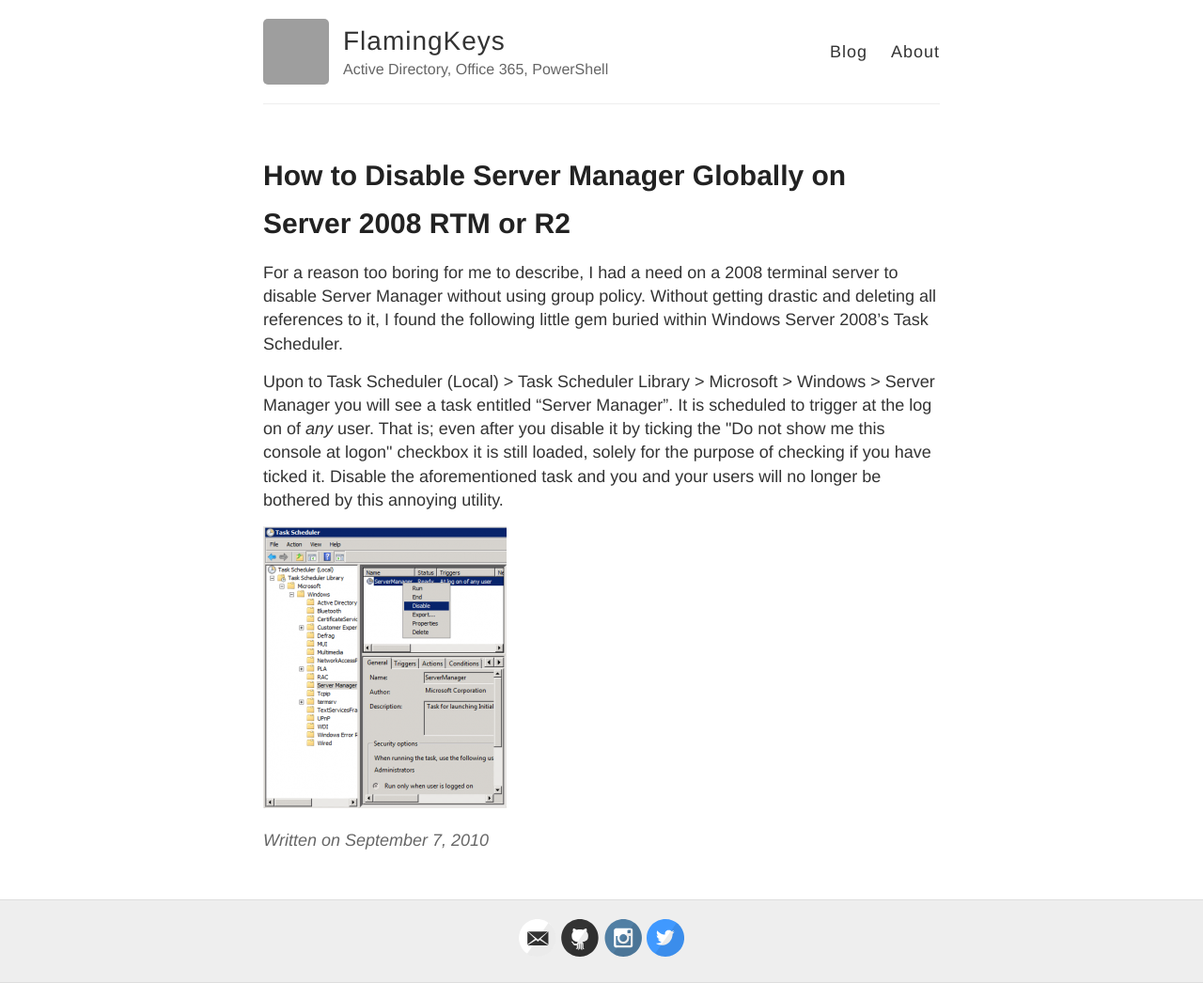
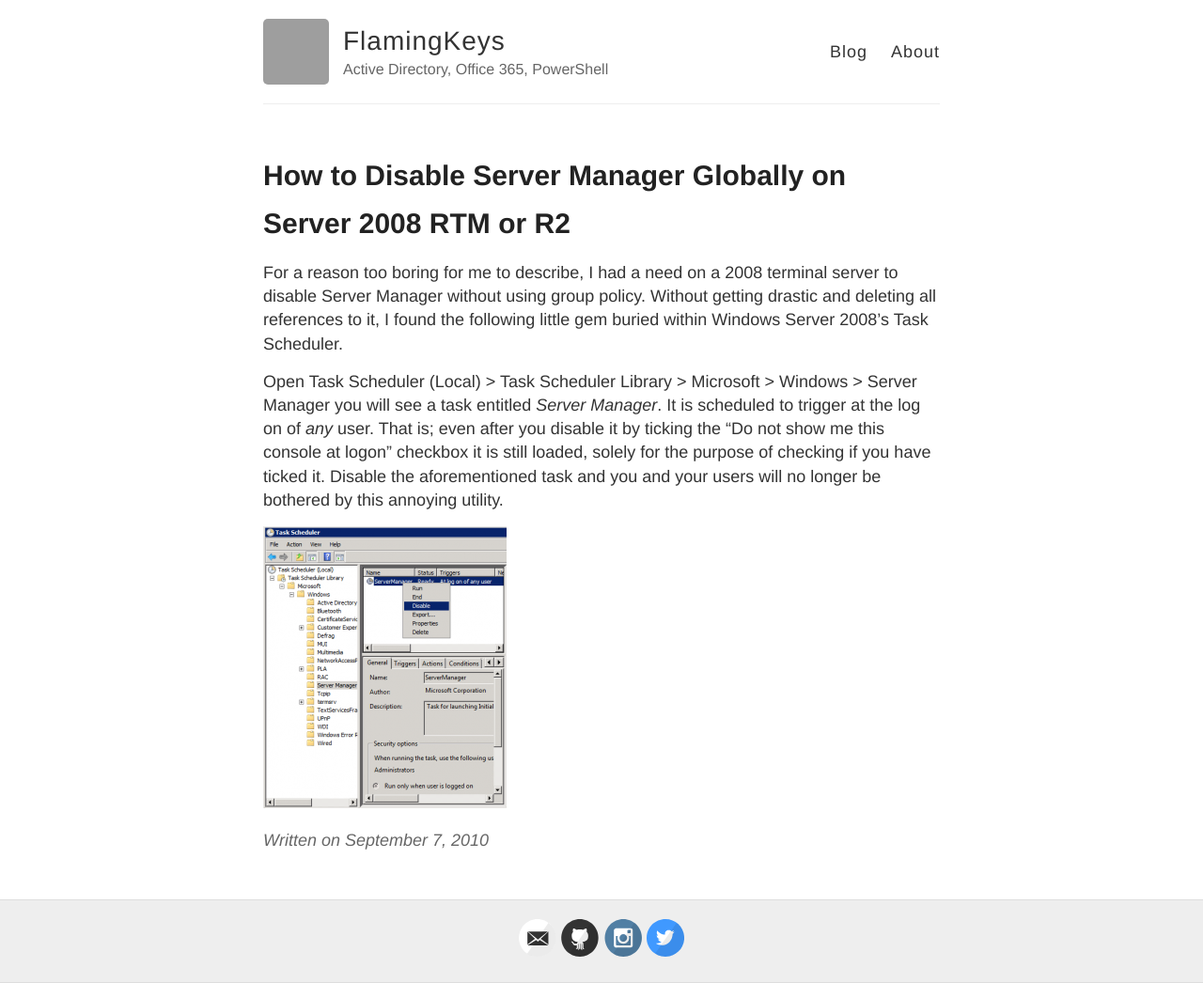
Before and after one commit to chrisbrownie/flamingkeys.com, a Jekyll site: the page built from _posts/2010-09-07-how-to-disable-server-manager-globally-on-server-2008-rtm-or-r2.md, in a window 1280 px wide. Shown: the whole page at 94% size. Built offline with Jekyll 4.4.1, drawn with Linux system fonts in a browser that asks for light colours; grey boxes are pictures that could not be loaded.

Commit message:
change to md

```diff
--- a/_posts/2010-09-07-how-to-disable-server-manager-globally-on-server-2008-rtm-or-r2.html
+++ b/_posts/2010-09-07-how-to-disable-server-manager-globally-on-server-2008-rtm-or-r2.md
@@ -43,6 +43,9 @@
   and deleting all references to it, I found the following little gem buried within
   Windows Server 2008’s Task Scheduler.
 ---
-<p>For a reason too boring for me to describe, I had a need on a 2008 terminal server to disable Server Manager without using group policy. Without getting drastic and deleting all references to it, I found the following little gem buried within Windows Server 2008’s Task Scheduler.</p>
-<p>Upon to Task Scheduler (Local) &gt; Task Scheduler Library &gt; Microsoft &gt; Windows &gt; Server Manager you will see a task entitled “Server Manager”. It is scheduled to trigger at the log on of <em>any</em> user. That is; even after you disable it by ticking the "Do not show me this console at logon" checkbox it is still loaded, solely for the purpose of checking if you have ticked it. Disable the aforementioned task and you and your users will no longer be bothered by this annoying utility.</p>
-<p><a href="https://www.flamingkeys.com/wp-content/uploads/2010/09/ServerManagerTask.png"><img class="alignnone size-medium wp-image-23" title="ServerManagerTask" src="{{ site.baseurl }}/assets/ServerManagerTask-259x300.png" alt="Server Manager Task" width="259" height="300" /></a></p>
+
+For a reason too boring for me to describe, I had a need on a 2008 terminal server to disable Server Manager without using group policy. Without getting drastic and deleting all references to it, I found the following little gem buried within Windows Server 2008’s Task Scheduler.
+
+Open Task Scheduler (Local) &gt; Task Scheduler Library &gt; Microsoft &gt; Windows &gt; Server Manager you will see a task entitled *Server Manager*. It is scheduled to trigger at the log on of _any_ user. That is; even after you disable it by ticking the "Do not show me this console at logon" checkbox it is still loaded, solely for the purpose of checking if you have ticked it. Disable the aforementioned task and you and your users will no longer be bothered by this annoying utility.
+
+![Server Manager Task]({{ site.baseurl }}/assets/ServerManagerTask-259x300.png)
```
